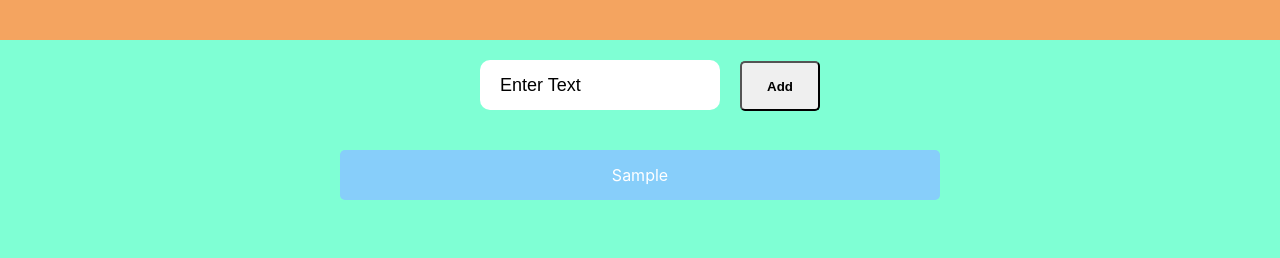
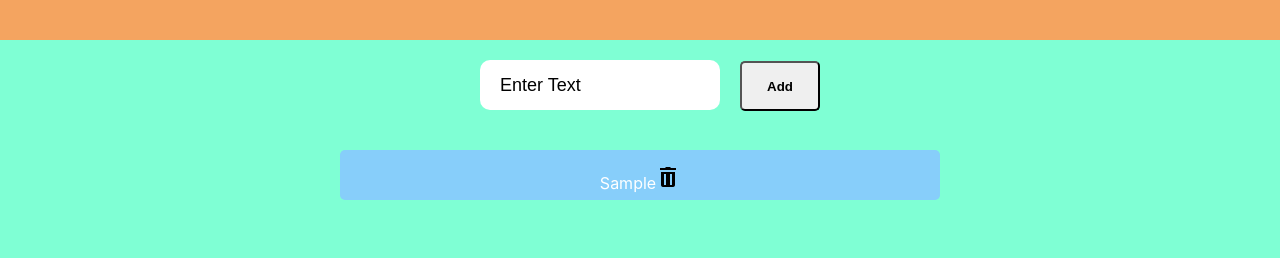
Before and after one commit to Thaneshwor/react-todo-app, a React (Create React App) app: page / in a window 1280 px wide. Both pictures are taken after typing "Sample" into the empty fields and a click on the button "Add". Shown: the top 258 px of the page. Built offline with nearby package versions, Linux system fonts and the light colour scheme.

Commit message:
Use trash image in list items

```diff
--- a/src/ListItems.js
+++ b/src/ListItems.js
@@ -1,11 +1,12 @@
 import React from 'react';
+import Trash from './trash.png'
 import './ListItems.css'
 
 function ListItems(props) {
     const items = props.items;
     const listItems = items.map(item => {
         return <div className='list' key={item.key}>
-            <p>{item.text}</p>
+            <p>{item.text}<span><img src={Trash} /></span></p>
         </div>
 
     })
```
